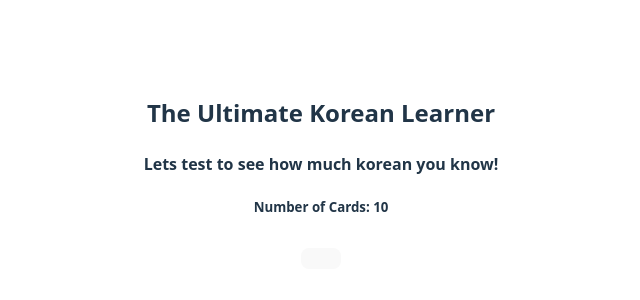
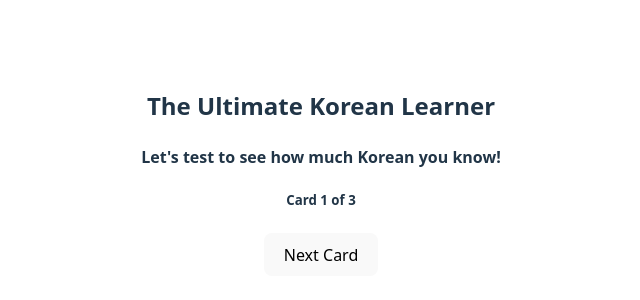
Before and after one commit to CodeMax05/Flashcards, a React (Vite) app: page / in a window 1280 px wide. Shown: the part 228-528 px from the top of the page, without its empty margins (319-959 px from the left). Built offline with nearby package versions, Linux system fonts and the light colour scheme.

Commit message:
Fixed the Card structure for the answer and question so that a pair for each works for the flip function

```diff
--- a/src/App.jsx
+++ b/src/App.jsx
@@ -4,39 +4,40 @@ import './App.css'
 
 function App() {
   const [isFlipped, setIsFlipped] = useState(false);
-  const questions = {
-    'one': 'How do you say hello?',
-    'two': 'How do you say goodbye?',
-    'three': 'What does 주황색 mean?'
-  }
+  const [currentIndex, setCurrentIndex] = useState(0);
 
-  const answers = {
-    'one': '안녕하세요',
-    'two': '안녕히 가세요',
-    'three': 'orange'
-  }
-  const updateFlipped = () => {
+  const cards = [
+    { question: 'How do you say hello?', answer: '안녕하세요' },
+    { question: 'How do you say goodbye?', answer: '안녕히 가세요' },
+    { question: 'What does 주황색 mean?', answer: 'orange' },
+  ];
+
+  const handleFlip = () => {
     setIsFlipped(!isFlipped);
-  }
+  };
 
+  const handleNextCard = () => {
+    setCurrentIndex((currentIndex + 1) % cards.length);
+    setIsFlipped(false);
+  };
+
+  const currentCard = cards[currentIndex];
 
   return(
     <div>
       <h2>The Ultimate Korean Learner</h2>
-      <h4>Lets test to see how much korean you know!</h4>
-      <h5>Number of Cards: 10</h5>
+      <h4>Let's test to see how much Korean you know!</h4>
+      <h5>Card {currentIndex + 1} of {cards.length}</h5>
 
-      {isFlipped
-        ? <Card response = {answers.one} />
-        : <Card reponse = {questions.one} />
-      }
+      <Card
+        question={currentCard.question}
+        answer={currentCard.answer}
+        isFlipped={isFlipped}
+        onClick={handleFlip}
+      />
 
-      <button onClick={updateFlipped}>
-
-      </button>
-
+      <button onClick={handleNextCard}>Next Card</button>
     </div>
   )
 }
-
 export default App
```
